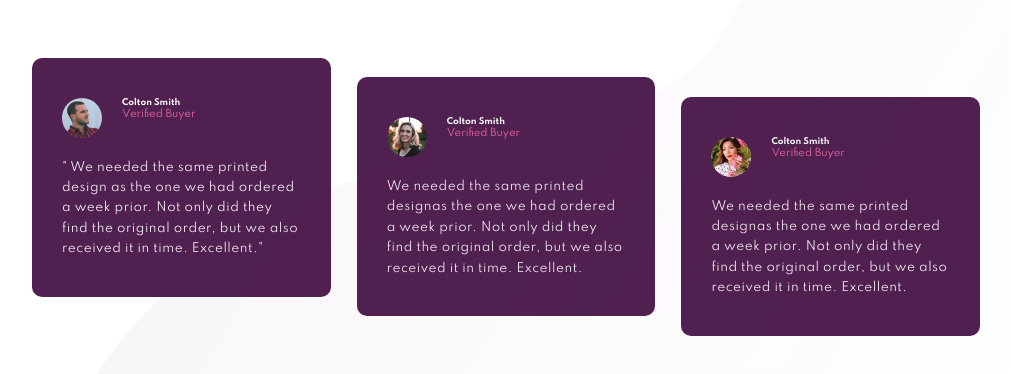
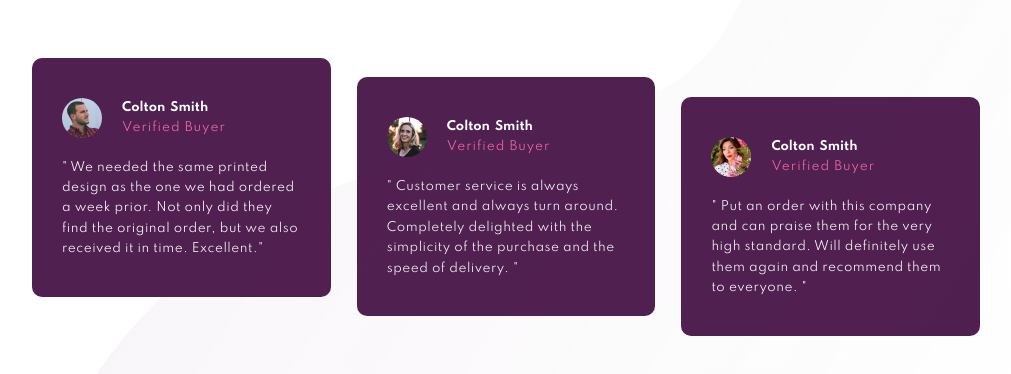
Before and after one commit to khizaruddins/social-proof, a website: page index.html in a window 1280 px wide. Shown: the part 364-738 px from the top of the page, without its empty margins (134-1145 px from the left). Drawn offline with Linux system fonts and the light colour scheme.

Commit message:
desktop view finished

```diff
--- a/index.html
+++ b/index.html
@@ -91,8 +91,7 @@
           </div>
         </div>
         <p class="card-item__description">
-          We needed the same printed designas the one we had ordered a week prior. Not only did they
-          find the original order, but we also received it in time. Excellent.
+          " Customer service is always excellent and always turn around. Completely delighted with the simplicity of the purchase and the speed of delivery. "
         </p>
       </div>
 
@@ -107,8 +106,7 @@
           </div>
         </div>
         <p class="card-item__description">
-          We needed the same printed designas the one we had ordered a week prior. Not only did they
-          find the original order, but we also received it in time. Excellent.
+          " Put an order with this company and can praise them for the very high standard. Will definitely use them again and recommend them to everyone. "
         </p>
       </div>
     </div>
--- a/sass/abstracts/_mixins.scss
+++ b/sass/abstracts/_mixins.scss
@@ -0,0 +1,3 @@
+@mixin responsive() {
+
+}
--- a/sass/components/_review-card.scss
+++ b/sass/components/_review-card.scss
@@ -37,7 +37,9 @@
     margin-right: 2rem;
   }
   &__heading {
-
+    font-size: 1.2rem;
+    word-spacing: 2px;
+    margin-bottom: .6rem;
   }
 
   &__description {
@@ -51,8 +53,13 @@
 
   &__title-box {
     flex: 1;
+    display: flex;
+    flex-direction: column;
+    justify-content: center;
   }
   &__initial {
     color: var(--color-soft-pink);
+    font-size: 1.2rem;
+    letter-spacing: 1px;
   }
 }
```
Also changed, not shown: css/style.css.
